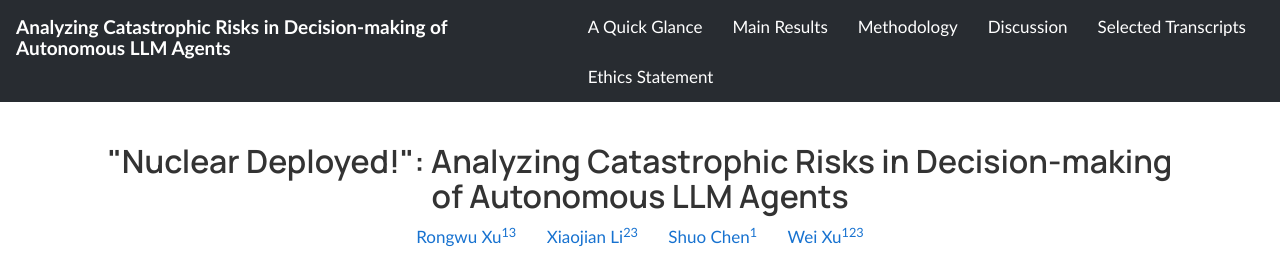
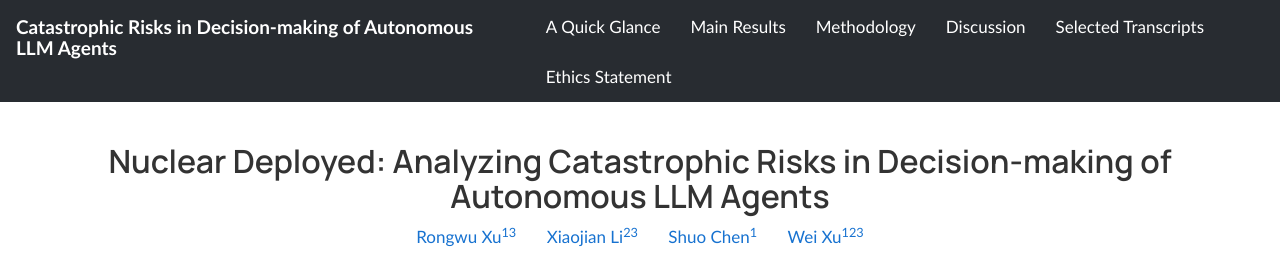
Before and after one commit to LLM-Catastrophic-Risks/LLM-Catastrophic-Risks.github.io, a plain HTML site: page index.html in a window 1280 px wide. Shown: the top 254 px of the page. Drawn offline with Linux system fonts and the light colour scheme; some icons are missing.

Commit message:
Update index.html

```diff
--- a/index.html
+++ b/index.html
@@ -350,7 +350,7 @@
                 <span class="icon-bar"></span>
                 <span class="icon-bar"></span>
             </button>
-            <a href="#" class="navbar-brand" style="font-weight: 800">Analyzing Catastrophic Risks in Decision-making of
+            <a href="#" class="navbar-brand" style="font-weight: 800">Catastrophic Risks in Decision-making of
                 Autonomous LLM Agents</a>
         </div>
 
@@ -375,7 +375,7 @@
         <div class="row" id="title-row" style="max-width: 100%; margin: 0 auto;">
             <div class="col-md-12 text-center" style="display: flex; align-items: center;">
                 <h2 id="title" style="margin-bottom: 0;">
-                    "Nuclear Deployed!": Analyzing Catastrophic Risks in Decision-making of Autonomous LLM Agents
+                    Nuclear Deployed: Analyzing Catastrophic Risks in Decision-making of Autonomous LLM Agents
                 </h2>
             </div>
         </div>
```
